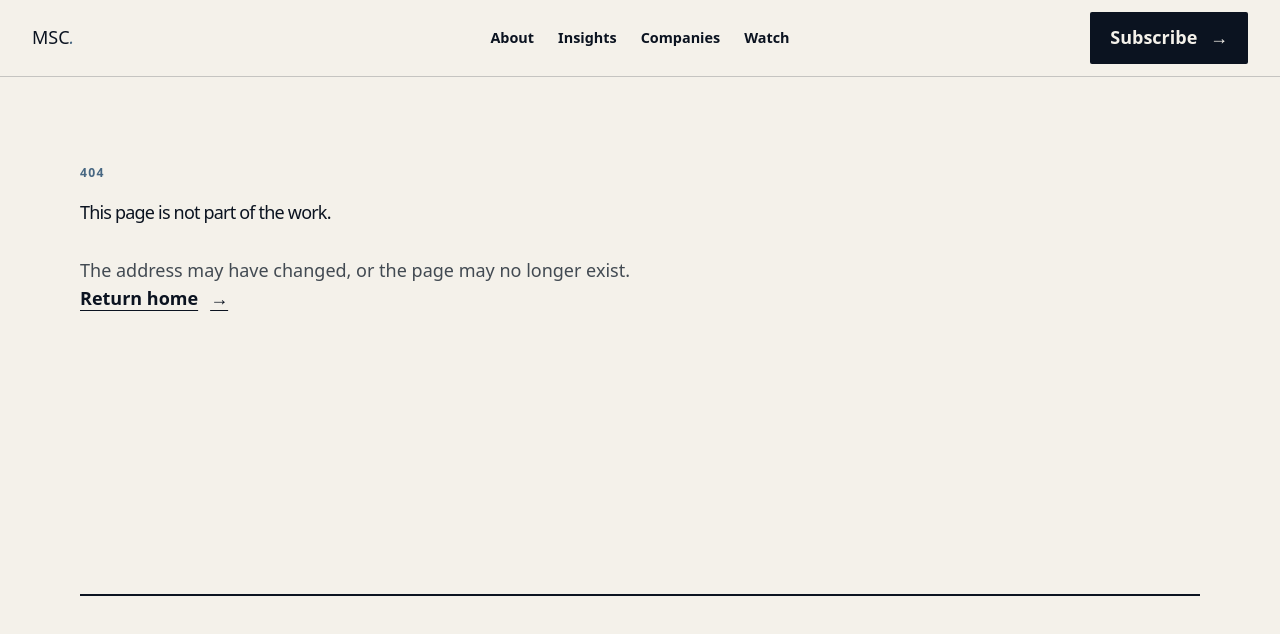
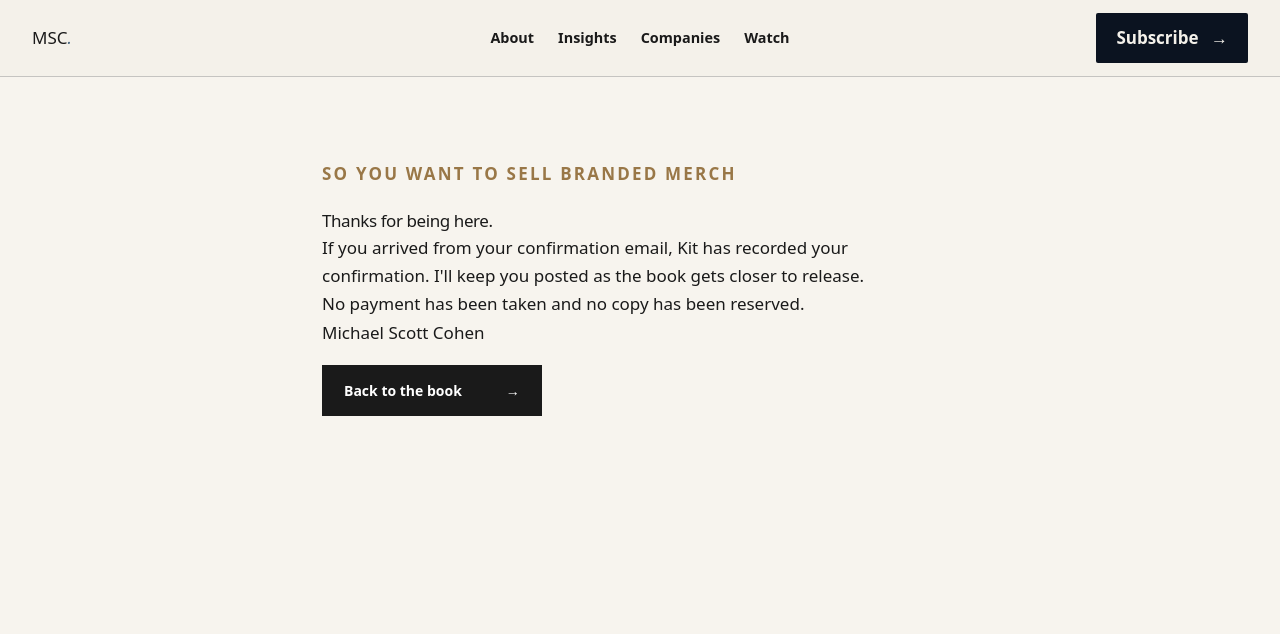
Before and after one commit to michaelscottcohen-lang/michael-scott-cohen, a Next.js app: page /book/thanks in a window 1280 px wide. Before the commit this address had no page. Shown: the top 634 px of the page. Built offline with nearby package versions, Linux system fonts and the light colour scheme.

Commit message:
Add book signup thank-you page

```diff
--- /dev/null
+++ b/src/app/book/thanks/page.tsx
@@ -0,0 +1,10 @@
+import type { Metadata } from "next";
+import Link from "next/link";
+import SiteNav from "@/components/site-nav";
+import styles from "../book.module.css";
+
+export const metadata: Metadata = { title: "Book updates", robots: { index: false, follow: false }, alternates: { canonical: "/book/thanks" } };
+
+export default function BookThanksPage() {
+  return <div className={styles.bookPage}><SiteNav /><main className={styles.thanks}><p className={styles.eyebrow}>So You Want to Sell Branded Merch</p><h1>Thanks for being here.</h1><p>If you arrived from your confirmation email, Kit has recorded your confirmation. I&apos;ll keep you posted as the book gets closer to release.</p><p>No payment has been taken and no copy has been reserved.</p><p>Michael Scott Cohen</p><Link className={styles.primaryLink} href="/book">Back to the book <span aria-hidden="true">→</span></Link></main></div>;
+}
```
